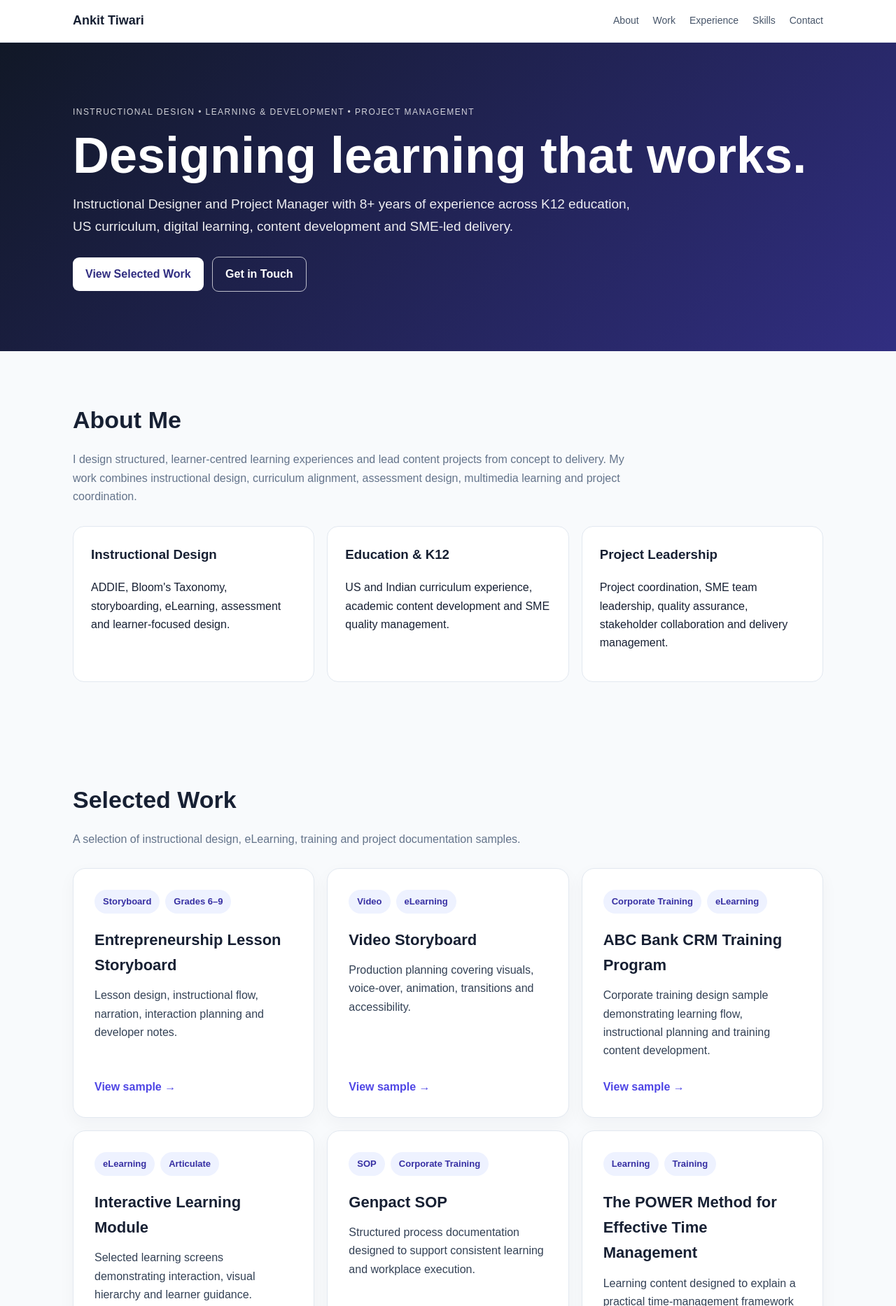
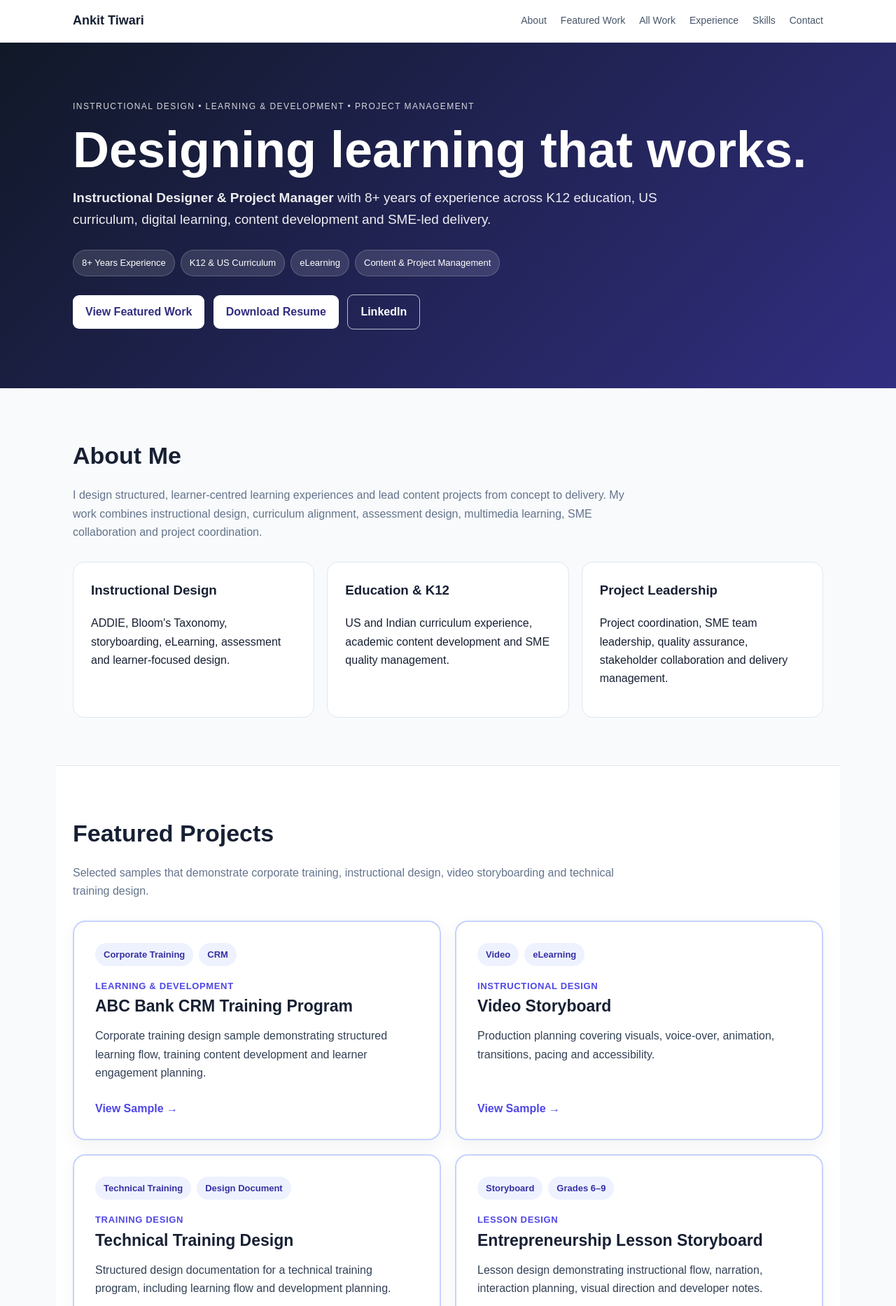
Before and after one commit to Ankit798037/ankit798037.github.io, a plain HTML site: page index.html in a window 1280 px wide. Shown: the top 1867 px of the page at 70% size. Drawn offline with Linux system fonts and the light colour scheme.

Commit message:
Add files via upload

```diff
--- a/index.html
+++ b/index.html
@@ -3,297 +3,116 @@
 <head>
 <meta charset="UTF-8">
 <meta name="viewport" content="width=device-width, initial-scale=1.0">
-<title>Ankit Tiwari | Instructional Design Portfolio</title>
+<title>Ankit Tiwari | Instructional Design & Project Management Portfolio</title>
 <style>
-:root{
-  --ink:#172033;
-  --muted:#64748b;
-  --accent:#4f46e5;
-  --soft:#eef2ff;
-  --line:#e2e8f0;
-  --bg:#f8fafc;
-  --white:#ffffff;
-}
+:root{--ink:#172033;--muted:#64748b;--accent:#4f46e5;--soft:#eef2ff;--line:#e2e8f0;--bg:#f8fafc}
 *{box-sizing:border-box}
 html{scroll-behavior:smooth}
-body{
-  margin:0;
-  font-family:Arial,Helvetica,sans-serif;
-  color:var(--ink);
-  background:var(--bg);
-  line-height:1.65;
-}
-a{color:inherit}
-nav{
-  position:sticky;
-  top:0;
-  z-index:10;
-  background:rgba(255,255,255,.96);
-  border-bottom:1px solid var(--line);
-}
-.nav-inner{
-  max-width:1120px;
-  margin:auto;
-  padding:15px 24px;
-  display:flex;
-  justify-content:space-between;
-  align-items:center;
-}
-.brand{font-weight:700;font-size:18px}
-.links{display:flex;gap:20px}
-.links a{text-decoration:none;color:#475569;font-size:14px}
-.links a:hover{color:var(--accent)}
-.hero{
-  background:linear-gradient(135deg,#111827,#312e81);
-  color:#fff;
-}
-.hero-inner{
-  max-width:1120px;
-  margin:auto;
-  padding:90px 24px 85px;
-}
-.eyebrow{
-  text-transform:uppercase;
-  letter-spacing:.12em;
-  font-size:12px;
-  opacity:.8;
-}
-.hero h1{
-  font-size:clamp(42px,7vw,72px);
-  line-height:1.08;
-  margin:14px 0;
-}
-.hero p{
-  max-width:800px;
-  font-size:19px;
-  margin:0 0 28px;
-  opacity:.92;
-}
-.btn{
-  display:inline-block;
-  padding:11px 18px;
-  border-radius:9px;
-  background:#fff;
-  color:#312e81;
-  text-decoration:none;
-  font-weight:700;
-  margin-right:8px;
-}
-.btn.alt{
-  background:transparent;
-  color:#fff;
-  border:1px solid rgba(255,255,255,.7);
-}
-section{
-  max-width:1120px;
-  margin:auto;
-  padding:70px 24px;
-}
-h2{font-size:34px;margin:0 0 10px}
-.lead{max-width:800px;color:var(--muted)}
-.grid{
-  display:grid;
-  grid-template-columns:repeat(3,1fr);
-  gap:18px;
-  margin-top:28px;
-}
-.card{
-  background:#fff;
-  border:1px solid var(--line);
-  border-radius:18px;
-  padding:30px;
-  min-height:270px;
-  display:flex;
-  flex-direction:column;
-  box-shadow:0 8px 25px rgba(15,23,42,.04);
-}
-.tags{display:flex;gap:8px;flex-wrap:wrap;margin-bottom:20px}
-.tag{
-  background:var(--soft);
-  color:#3730a3;
-  padding:6px 12px;
-  border-radius:999px;
-  font-size:13px;
-  font-weight:700;
-}
-.card h3{font-size:22px;margin:0 0 12px}
-.card p{color:#334155;margin:0}
-.sample{
-  margin-top:auto;
-  padding-top:25px;
-  color:var(--accent);
-  font-weight:700;
-  text-decoration:none;
-}
-.sample:hover{text-decoration:underline}
-.about-grid{
-  display:grid;
-  grid-template-columns:repeat(3,1fr);
-  gap:18px;
-  margin-top:28px;
-}
-.info{
-  background:#fff;
-  border:1px solid var(--line);
-  border-radius:16px;
-  padding:25px;
-}
-.info h3{margin-top:0}
-.timeline{border-left:2px solid var(--line);padding-left:25px;margin-top:25px}
-.role{margin-bottom:25px}
-.role .date{font-size:13px;color:var(--accent);font-weight:700}
-.skills{display:flex;flex-wrap:wrap;gap:10px;margin-top:25px}
-.skill{
-  background:#fff;
-  border:1px solid var(--line);
-  padding:9px 14px;
-  border-radius:999px;
-}
-.contact{
-  background:#111827;
-  color:#fff;
-  max-width:none;
-}
-.contact-inner{max-width:1120px;margin:auto;padding:65px 24px}
-.contact p{color:#cbd5e1}
-footer{
-  background:#0b1120;
-  color:#94a3b8;
-  text-align:center;
-  padding:25px;
-  font-size:13px;
-}
-@media(max-width:850px){
-  .grid,.about-grid{grid-template-columns:1fr 1fr}
-}
-@media(max-width:600px){
-  .links{display:none}
-  .grid,.about-grid{grid-template-columns:1fr}
-  .hero-inner{padding:65px 24px}
-}
+body{margin:0;font-family:Arial,Helvetica,sans-serif;color:var(--ink);background:var(--bg);line-height:1.65}
+nav{position:sticky;top:0;z-index:20;background:rgba(255,255,255,.96);border-bottom:1px solid var(--line)}
+.nav-inner{max-width:1120px;margin:auto;padding:15px 24px;display:flex;justify-content:space-between;align-items:center}
+.brand{font-weight:700;font-size:18px}.links{display:flex;gap:20px}.links a{text-decoration:none;color:#475569;font-size:14px}.links a:hover{color:var(--accent)}
+.hero{background:linear-gradient(135deg,#111827,#312e81);color:#fff}
+.hero-inner{max-width:1120px;margin:auto;padding:82px 24px 76px}
+.eyebrow{text-transform:uppercase;letter-spacing:.12em;font-size:12px;opacity:.82}
+.hero h1{font-size:clamp(42px,7vw,72px);line-height:1.06;margin:14px 0}
+.hero p{max-width:850px;font-size:19px;margin:0 0 28px;opacity:.92}
+.btn{display:inline-block;padding:11px 18px;border-radius:9px;background:#fff;color:#312e81;text-decoration:none;font-weight:700;margin:0 8px 8px 0}
+.btn.alt{background:transparent;color:#fff;border:1px solid rgba(255,255,255,.7)}
+.badges{display:flex;flex-wrap:wrap;gap:8px;margin:26px 0}.badge{padding:7px 12px;border-radius:999px;background:rgba(255,255,255,.12);border:1px solid rgba(255,255,255,.2);font-size:13px}
+section{max-width:1120px;margin:auto;padding:68px 24px}h2{font-size:34px;margin:0 0 10px}.lead{max-width:820px;color:var(--muted)}
+.featured{background:#fff;border-top:1px solid var(--line);border-bottom:1px solid var(--line)}
+.grid{display:grid;grid-template-columns:repeat(2,1fr);gap:20px;margin-top:28px}
+.card{background:#fff;border:1px solid var(--line);border-radius:18px;padding:30px;min-height:280px;display:flex;flex-direction:column;box-shadow:0 8px 25px rgba(15,23,42,.05)}
+.card.feature{border:2px solid #c7d2fe}.tags{display:flex;gap:8px;flex-wrap:wrap;margin-bottom:18px}.tag{background:var(--soft);color:#3730a3;padding:6px 12px;border-radius:999px;font-size:13px;font-weight:700}
+.card h3{font-size:23px;margin:0 0 10px}.role-label{font-size:13px;color:var(--accent);font-weight:700;text-transform:uppercase;letter-spacing:.05em}.card p{color:#334155;margin:0}.sample{margin-top:auto;padding-top:24px;color:var(--accent);font-weight:700;text-decoration:none}.sample:hover{text-decoration:underline}
+.about-grid{display:grid;grid-template-columns:repeat(3,1fr);gap:18px;margin-top:28px}.info{background:#fff;border:1px solid var(--line);border-radius:16px;padding:25px}.info h3{margin-top:0}
+.timeline{border-left:2px solid var(--line);padding-left:25px;margin-top:25px}.role{margin-bottom:25px}.role .date{font-size:13px;color:var(--accent);font-weight:700}
+.skills{display:flex;flex-wrap:wrap;gap:10px;margin-top:25px}.skill{background:#fff;border:1px solid var(--line);padding:9px 14px;border-radius:999px}
+.contact{background:#111827;color:#fff;max-width:none}.contact-inner{max-width:1120px;margin:auto;padding:65px 24px}.contact p{color:#cbd5e1}
+footer{background:#0b1120;color:#94a3b8;text-align:center;padding:25px;font-size:13px}
+@media(max-width:750px){.grid,.about-grid{grid-template-columns:1fr}.links{display:none}}
 </style>
 </head>
-
 <body>
 
-<nav>
-  <div class="nav-inner">
+<nav><div class="nav-inner">
 <div class="brand">Ankit Tiwari</div>
-    <div class="links">
-      <a href="#about">About</a>
-      <a href="#work">Work</a>
-      <a href="#experience">Experience</a>
-      <a href="#skills">Skills</a>
-      <a href="#contact">Contact</a>
-    </div>
-  </div>
-</nav>
+<div class="links"><a href="#about">About</a><a href="#featured">Featured Work</a><a href="#work">All Work</a><a href="#experience">Experience</a><a href="#skills">Skills</a><a href="#contact">Contact</a></div>
+</div></nav>
 
 <header class="hero">
 <div class="hero-inner">
 <div class="eyebrow">Instructional Design • Learning & Development • Project Management</div>
 <h1>Designing learning that works.</h1>
-    <p>Instructional Designer and Project Manager with 8+ years of experience across K12 education, US curriculum, digital learning, content development and SME-led delivery.</p>
-    <a class="btn" href="#work">View Selected Work</a>
-    <a class="btn alt" href="#contact">Get in Touch</a>
+<p><strong>Instructional Designer & Project Manager</strong> with 8+ years of experience across K12 education, US curriculum, digital learning, content development and SME-led delivery.</p>
+<div class="badges"><span class="badge">8+ Years Experience</span><span class="badge">K12 & US Curriculum</span><span class="badge">eLearning</span><span class="badge">Content & Project Management</span></div>
+<a class="btn" href="#featured">View Featured Work</a>
+<a class="btn" href="Ankit_Tiwari_CV.pdf" download>Download Resume</a>
+<a class="btn alt" href="https://www.linkedin.com/in/ankit-tiwari-36a3591b7/" target="_blank" rel="noopener">LinkedIn</a>
 </div>
 </header>
 
 <section id="about">
 <h2>About Me</h2>
-  <p class="lead">I design structured, learner-centred learning experiences and lead content projects from concept to delivery. My work combines instructional design, curriculum alignment, assessment design, multimedia learning and project coordination.</p>
+<p class="lead">I design structured, learner-centred learning experiences and lead content projects from concept to delivery. My work combines instructional design, curriculum alignment, assessment design, multimedia learning, SME collaboration and project coordination.</p>
+<div class="about-grid">
+<div class="info"><h3>Instructional Design</h3><p>ADDIE, Bloom's Taxonomy, storyboarding, eLearning, assessment and learner-focused design.</p></div>
+<div class="info"><h3>Education & K12</h3><p>US and Indian curriculum experience, academic content development and SME quality management.</p></div>
+<div class="info"><h3>Project Leadership</h3><p>Project coordination, SME team leadership, quality assurance, stakeholder collaboration and delivery management.</p></div>
+</div>
+</section>
 
-  <div class="about-grid">
-    <div class="info">
-      <h3>Instructional Design</h3>
-      <p>ADDIE, Bloom's Taxonomy, storyboarding, eLearning, assessment and learner-focused design.</p>
+<section id="featured" class="featured">
+<h2>Featured Projects</h2>
+<p class="lead">Selected samples that demonstrate corporate training, instructional design, video storyboarding and technical training design.</p>
+<div class="grid">
+
+<div class="card feature">
+<div class="tags"><span class="tag">Corporate Training</span><span class="tag">CRM</span></div>
+<div class="role-label">Learning & Development</div>
+<h3>ABC Bank CRM Training Program</h3>
+<p>Corporate training design sample demonstrating structured learning flow, training content development and learner engagement planning.</p>
+<a class="sample" href="ABC Bank CRM Training Program.pptx" download>View Sample →</a>
 </div>
-    <div class="info">
-      <h3>Education & K12</h3>
-      <p>US and Indian curriculum experience, academic content development and SME quality management.</p>
+
+<div class="card feature">
+<div class="tags"><span class="tag">Video</span><span class="tag">eLearning</span></div>
+<div class="role-label">Instructional Design</div>
+<h3>Video Storyboard</h3>
+<p>Production planning covering visuals, voice-over, animation, transitions, pacing and accessibility.</p>
+<a class="sample" href="Ankit_Tiwari_Video_SB.pptx" download>View Sample →</a>
 </div>
-    <div class="info">
-      <h3>Project Leadership</h3>
-      <p>Project coordination, SME team leadership, quality assurance, stakeholder collaboration and delivery management.</p>
+
+<div class="card feature">
+<div class="tags"><span class="tag">Technical Training</span><span class="tag">Design Document</span></div>
+<div class="role-label">Training Design</div>
+<h3>Technical Training Design</h3>
+<p>Structured design documentation for a technical training program, including learning flow and development planning.</p>
+<a class="sample" href="U.S. Data Center Infrastructure_ A Comprehensive Design Document for Technical Training.pptx" download>View Sample →</a>
 </div>
+
+<div class="card feature">
+<div class="tags"><span class="tag">Storyboard</span><span class="tag">Grades 6–9</span></div>
+<div class="role-label">Lesson Design</div>
+<h3>Entrepreneurship Lesson Storyboard</h3>
+<p>Lesson design demonstrating instructional flow, narration, interaction planning, visual direction and developer notes.</p>
+<a class="sample" href="Ankit_Tiwari_Lesson_SB_Rationale.docx" download>View Sample →</a>
+</div>
+
 </div>
 </section>
 
 <section id="work">
-  <h2>Selected Work</h2>
-  <p class="lead">A selection of instructional design, eLearning, training and project documentation samples.</p>
-
+<h2>Additional Work Samples</h2>
+<p class="lead">More examples across eLearning, SOP design, curriculum and learning content.</p>
 <div class="grid">
 
-    <div class="card">
-      <div class="tags">
-        <span class="tag">Storyboard</span>
-        <span class="tag">Grades 6–9</span>
-      </div>
-      <h3>Entrepreneurship Lesson Storyboard</h3>
-      <p>Lesson design, instructional flow, narration, interaction planning and developer notes.</p>
-      <a class="sample" href="Ankit_Tiwari_Lesson_SB_Rationale.docx" download>View sample →</a>
-    </div>
+<div class="card"><div class="tags"><span class="tag">eLearning</span><span class="tag">Interactive</span></div><h3>Interactive Learning Module</h3><p>Selected learning content demonstrating interaction, visual hierarchy and learner guidance.</p><a class="sample" href="Cheese in Italian Cuisine.pptx" download>View Sample →</a></div>
 
-    <div class="card">
-      <div class="tags">
-        <span class="tag">Video</span>
-        <span class="tag">eLearning</span>
-      </div>
-      <h3>Video Storyboard</h3>
-      <p>Production planning covering visuals, voice-over, animation, transitions and accessibility.</p>
-      <a class="sample" href="Ankit_Tiwari_Video_SB.pptx" download>View sample →</a>
-    </div>
+<div class="card"><div class="tags"><span class="tag">SOP</span><span class="tag">Corporate Training</span></div><h3>Genpact SOP</h3><p>Structured process documentation designed to support consistent learning and workplace execution.</p><a class="sample" href="Genpact SOP.pptx" download>View Sample →</a></div>
 
-    <div class="card">
-      <div class="tags">
-        <span class="tag">Corporate Training</span>
-        <span class="tag">eLearning</span>
-      </div>
-      <h3>ABC Bank CRM Training Program</h3>
-      <p>Corporate training design sample demonstrating learning flow, instructional planning and training content development.</p>
-      <a class="sample" href="ABC Bank CRM Training Program.pptx" download>View sample →</a>
-    </div>
-
-    <div class="card">
-      <div class="tags">
-        <span class="tag">eLearning</span>
-        <span class="tag">Articulate</span>
-      </div>
-      <h3>Interactive Learning Module</h3>
-      <p>Selected learning screens demonstrating interaction, visual hierarchy and learner guidance.</p>
-      <a class="sample" href="Cheese in Italian Cuisine.pptx" download>View sample →</a>
-    </div>
-
-    <div class="card">
-      <div class="tags">
-        <span class="tag">SOP</span>
-        <span class="tag">Corporate Training</span>
-      </div>
-      <h3>Genpact SOP</h3>
-      <p>Structured process documentation designed to support consistent learning and workplace execution.</p>
-      <a class="sample" href="Genpact SOP.pptx" download>View sample →</a>
-    </div>
-
-    <div class="card">
-      <div class="tags">
-        <span class="tag">Learning</span>
-        <span class="tag">Training</span>
-      </div>
-      <h3>The POWER Method for Effective Time Management</h3>
-      <p>Learning content designed to explain a practical time-management framework through structured presentation.</p>
-      <a class="sample" href="The POWER Method for Effective Time Management.pptx" download>View sample →</a>
-    </div>
-
-    <div class="card">
-      <div class="tags">
-        <span class="tag">Technical Training</span>
-        <span class="tag">Design Document</span>
-      </div>
-      <h3>Technical Training Design</h3>
-      <p>Structured design documentation for a technical training program, including learning flow and development planning.</p>
-      <a class="sample" href="U.S. Data Center Infrastructure_ A Comprehensive Design Document for Technical Training.pptx" download>View sample →</a>
-    </div>
+<div class="card"><div class="tags"><span class="tag">Learning</span><span class="tag">Training</span></div><h3>The POWER Method for Effective Time Management</h3><p>Learning content designed to explain a practical time-management framework through structured presentation.</p><a class="sample" href="The POWER Method for Effective Time Management.pptx" download>View Sample →</a></div>
 
 </div>
 </section>
@@ -301,64 +120,27 @@ footer{
 <section id="experience">
 <h2>Experience</h2>
 <div class="timeline">
-    <div class="role">
-      <div class="date">03/2025 – 09/2025</div>
-      <h3>Content Head (Academics) / Project Manager – K12 Techno Service</h3>
-      <p>Led instructional review and QA, managed 9 SMEs, aligned objectives/content/assessments and coordinated media/design teams.</p>
-    </div>
-
-    <div class="role">
-      <div class="date">05/2024 – 02/2025</div>
-      <h3>Freelance Instructional Designer</h3>
-      <p>Developed eLearning storyboards and scripts, designed interactive/gamified learning and reviewed AI-generated content.</p>
-    </div>
-
-    <div class="role">
-      <div class="date">07/2022 – 05/2024</div>
-      <h3>Senior SME – Infinity Learn</h3>
-      <p>Designed and reviewed US-curriculum content, led 18 SMEs and ensured objective-content-assessment alignment.</p>
-    </div>
-
-    <div class="role">
-      <div class="date">05/2019 – 06/2022</div>
-      <h3>Instructional Designer – Vedantu</h3>
-      <p>Created storyboards/scripts for US and Indian curricula, designed assessments and collaborated with SMEs/media teams.</p>
-    </div>
+<div class="role"><div class="date">03/2025 – 09/2025</div><h3>Content Head (Academics) / Project Manager – K12 Techno Service</h3><p>Led instructional review and QA, managed 9 SMEs, aligned objectives/content/assessments and coordinated media/design teams.</p></div>
+<div class="role"><div class="date">05/2024 – 02/2025</div><h3>Freelance Instructional Designer</h3><p>Developed eLearning storyboards and scripts, designed interactive/gamified learning and reviewed AI-generated content.</p></div>
+<div class="role"><div class="date">07/2022 – 05/2024</div><h3>Senior SME – Infinity Learn</h3><p>Designed and reviewed US-curriculum content, led 18 SMEs and ensured objective-content-assessment alignment.</p></div>
+<div class="role"><div class="date">05/2019 – 06/2022</div><h3>Instructional Designer – Vedantu</h3><p>Created storyboards/scripts for US and Indian curricula, designed assessments and collaborated with SMEs/media teams.</p></div>
 </div>
 </section>
 
 <section id="skills">
 <h2>Skills & Tools</h2>
 <div class="skills">
-    <span class="skill">Instructional Design</span>
-    <span class="skill">ADDIE</span>
-    <span class="skill">Bloom's Taxonomy</span>
-    <span class="skill">Storyboarding</span>
-    <span class="skill">Script Writing</span>
-    <span class="skill">eLearning</span>
-    <span class="skill">K12</span>
-    <span class="skill">US Curriculum</span>
-    <span class="skill">Assessment Design</span>
-    <span class="skill">Project Management</span>
-    <span class="skill">SME Leadership</span>
-    <span class="skill">Articulate 360</span>
-    <span class="skill">SCORM</span>
-    <span class="skill">LMS</span>
+<span class="skill">Instructional Design</span><span class="skill">ADDIE</span><span class="skill">Bloom's Taxonomy</span><span class="skill">Storyboarding</span><span class="skill">Script Writing</span><span class="skill">eLearning</span><span class="skill">K12</span><span class="skill">US Curriculum</span><span class="skill">Assessment Design</span><span class="skill">Project Management</span><span class="skill">SME Leadership</span><span class="skill">Articulate 360</span><span class="skill">SCORM</span><span class="skill">LMS</span>
 </div>
 </section>
 
-<div class="contact" id="contact">
-  <div class="contact-inner">
+<div class="contact" id="contact"><div class="contact-inner">
 <h2>Let's Work Together</h2>
-    <p>For Instructional Design, Learning & Development, Education Content, or Project/Program Management opportunities.</p>
+<p>Open to Instructional Design, Learning & Development, Education Content, and Project/Program Management opportunities.</p>
 <a class="btn" href="mailto:ankit0071.at@gmail.com">Email Me</a>
-    <a class="btn alt" href="https://www.linkedin.com/in/ankit-tiwari-36a3591b7/" target="_blank" rel="noopener">LinkedIn</a>
-  </div>
-</div>
+<a class="btn alt" href="https://www.linkedin.com/in/ankit-tiwari-36a3591b7/" target="_blank" rel="noopener">Connect on LinkedIn</a>
+</div></div>
 
-<footer>
-  © 2026 Ankit Tiwari • Instructional Design & Project Management Portfolio
-</footer>
-
+<footer>© 2026 Ankit Tiwari • Instructional Design & Project Management Portfolio</footer>
 </body>
 </html>
```
Lines whose indentation alone changed are shown as unchanged.
